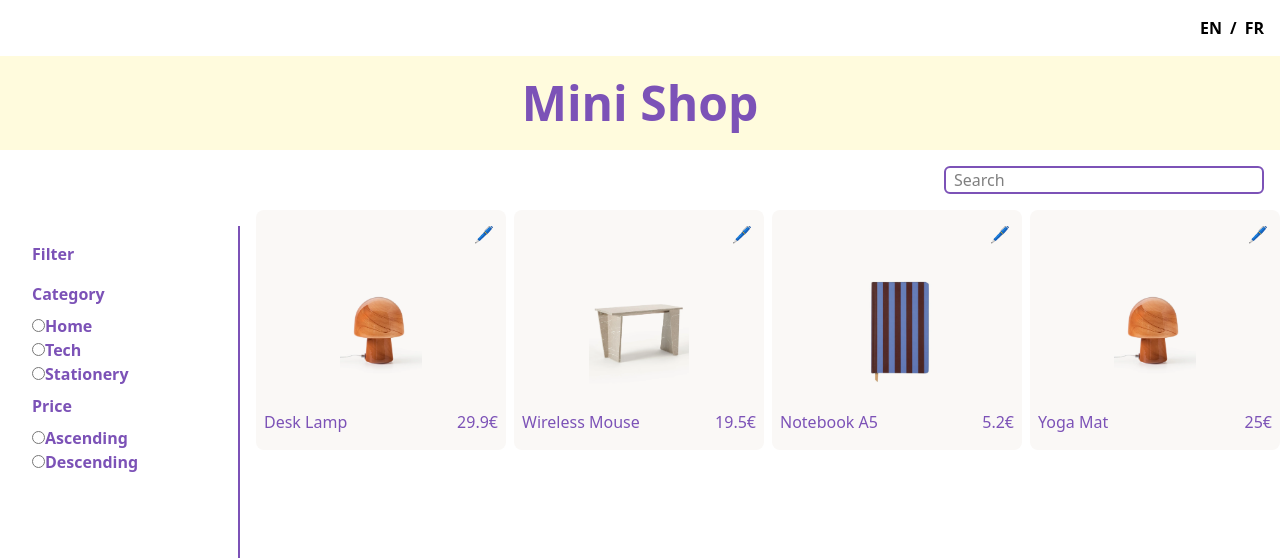
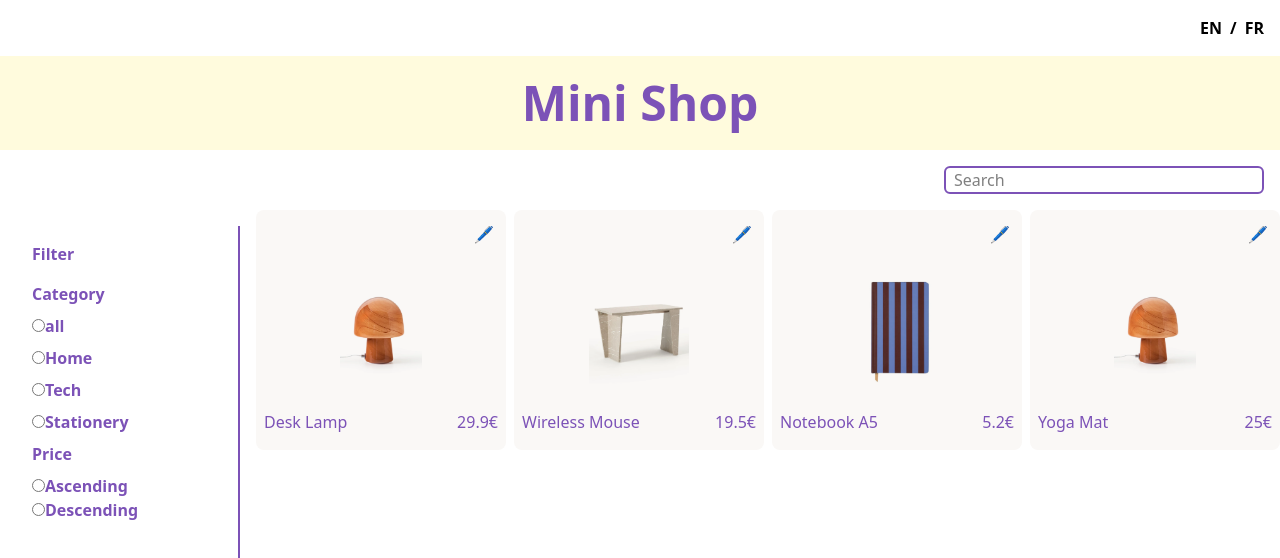
Before and after one commit to capsjs/Mini-Shop, a React (Vite) app: page / in a window 1280 px wide. Shown: the top 558 px of the page. Built offline with nearby package versions, Linux system fonts and the light colour scheme; what i18next-intervalplural-postprocessor would draw is missing.

Commit message:
feat: implement category filtering in App component and update useApp hook

```diff
--- a/src/App.tsx
+++ b/src/App.tsx
@@ -5,14 +5,17 @@ import "./App.css";
 import LanguageSwitcher from "./components/languageSwitcher/LanguageSwitcher";
 import Card from "./components/card/Card";
 import { useApp } from "./app.hook";
+import { products } from "./lib/products";
 
 function App() {
   const { t } = useTranslation();
   const {
     sortedProducts,
+    categories,
     sortByAscendingPrice,
     sortByDescendingPrice,
     handleChangeSearchInput,
+    filterByCategory,
   } = useApp();
 
   return (
@@ -47,30 +50,19 @@ function App() {
             <p>{t("filter")}</p>
             <div className="flex flex-col gap-2">
               <p>{t("category")}</p>
+              {categories.map((item) => (
                 <span className="flex flex-col">
                   <label>
-                  <input type="radio" name="category" value="home" />
-                  {t("home")}
-                </label>
-                <label>
                     <input
-                    aria-label="category"
                       type="radio"
                       name="category"
-                    value="tech"
+                      value={item}
+                      onChange={() => filterByCategory(item, products)}
                     />
-                  {t("tech")}
-                </label>
-                <label>
-                  <input
-                    aria-label="category"
-                    type="radio"
-                    name="category"
-                    value="stationery"
-                  />
-                  {t("stationery")}
+                    {t(`${item}`)}
                   </label>
                 </span>
+              ))}
               <p>{t("price")}</p>
               <span className="flex flex-col">
                 <label>
--- a/src/app.hook.ts
+++ b/src/app.hook.ts
@@ -5,6 +5,7 @@ import { products } from "./lib/products";
 
 export const useApp = () => {
   const [sortedProducts, setSortedProducts] = useState<TProduct[]>(products);
+  const categories = ["all", ...Array.from(new Set(products.map(product => product.category)))]
 
   const sortByAscendingPrice = () => {
     setSortedProducts(prev => [...prev].sort((a, b) => +a.price - +b.price))
@@ -27,10 +28,20 @@ const handleChangeSearchInput = (inputText: string) => {
     setSortedProducts(filteredProductsByName(inputText, products))
   };
 
+const filterByCategory = (category: string, products: TProduct[]) => {
+  if (category === "all") {
+    setSortedProducts(products);
+  } else {
+    setSortedProducts(products.filter(product => product.category === category));
+  }
+};
+
   return {
     sortedProducts,
+    categories,
     sortByAscendingPrice,
     sortByDescendingPrice,
-    handleChangeSearchInput
+    handleChangeSearchInput,
+    filterByCategory
   }
 }
```
Lines whose indentation alone changed are shown as unchanged.
